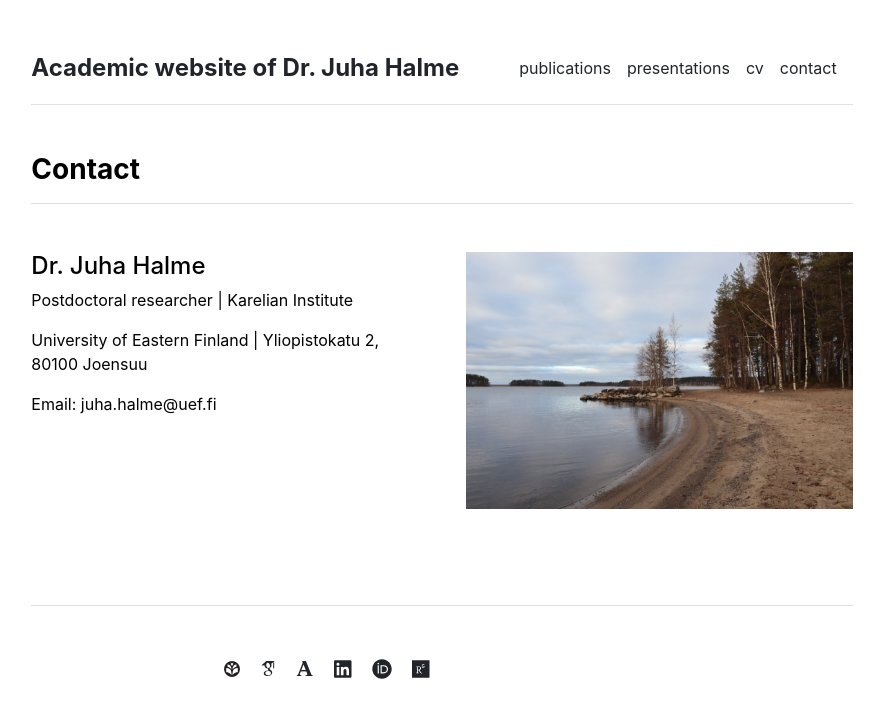
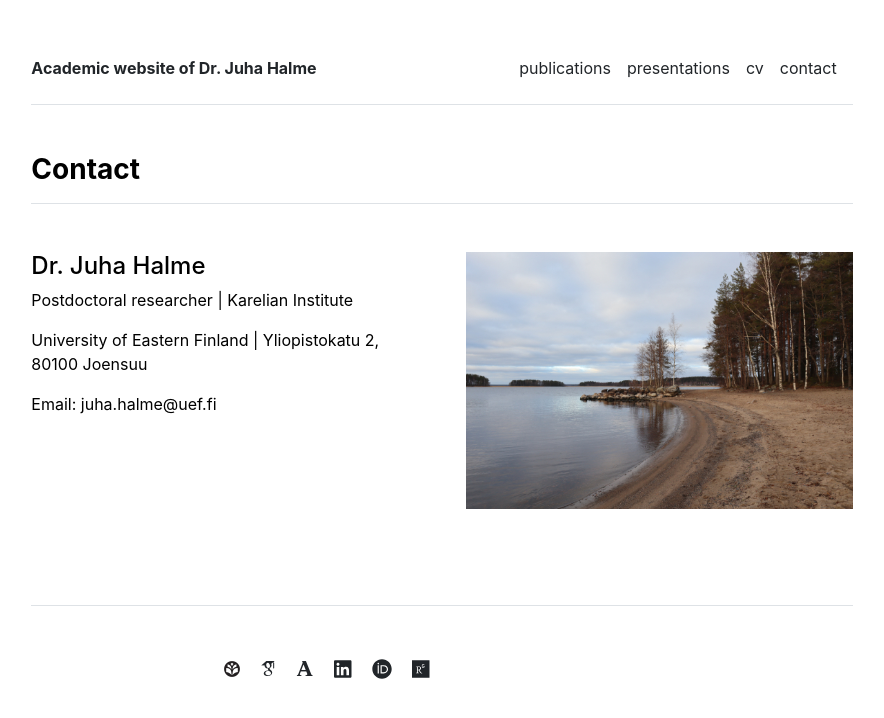
Before and after one commit to juhahalme/academicprofile, a Jekyll site: the page built from contact.md, in a window 1280 px wide. Shown: the top 718 px of the page, without its empty margins (198-1082 px from the left). Built offline with Jekyll 4.4.1, drawn with Linux system fonts in a browser that asks for light colours; some web fonts are replaced.

Commit message:
Update header.html

```diff
--- a/_includes/header.html
+++ b/_includes/header.html
@@ -1,7 +1,7 @@
 <header class="d-flex flex-column flex-md-row align-items-center pb-3 mb-5 border-bottom">
   <div>
     <a href="{{ site.github.url }}/" class="d-flex align-items-center text-decoration-none">
-      <span class="fs-4 fw-bold">{{ site.title }}</span>
+      <span class="fs-6 fw-bold">{{ site.title }}</span>
     </a>
     <a href="{{ site.github.url }}/" class="d-flex align-items-center text-decoration-none">
 
```
